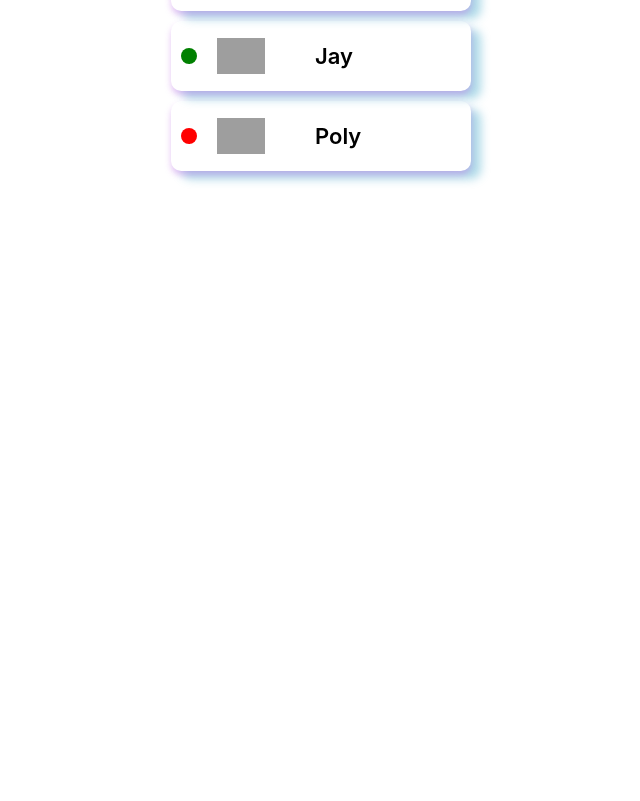
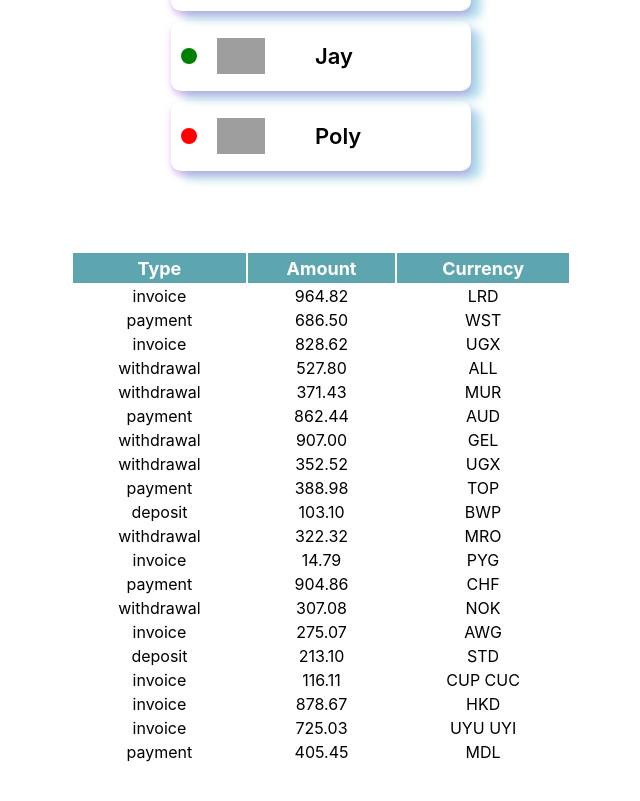
Before and after one commit to AnastasiaZhab/react-01-components, a React (Create React App) app: page / in a window 1280 px wide. Shown: the part 942-1743 px from the top of the page, without its empty margins (319-959 px from the left). Before the commit the page ends 1193 px from the top, so only its background shows below. Built offline with nearby package versions, Linux system fonts and the light colour scheme; grey boxes are pictures that could not be loaded.

Commit message:
create TransactionHistory component

```diff
--- a/src/App.js
+++ b/src/App.js
@@ -1,9 +1,11 @@
 import Profile from './components/Profile/Profile';
 import Statistics from './components/Statistics/Statistics';
 import FriendList from './components/FriendList/FriendList';
+import TransactionHistory from './components/TransactionHistory/TransactionHistory';
 import user from './data/user.json';
 import data from './data/data.json';
-import friends from './data/friends.json'
+import friends from './data/friends.json';
+import transactions from './data/transactions.json'
 
 function App() {
   return (
@@ -16,6 +18,7 @@
        />
       <Statistics title="Upload stats" stats={data} />
       <FriendList friends={friends}/>
+      <TransactionHistory items={transactions} />
     </div>
   );
 }
--- /dev/null
+++ b/src/components/TransactionHistory/TransactionHistory.jsx
@@ -0,0 +1,29 @@
+import s from "./TransactionHistory.module.css";
+
+const TransactionHistory = ({ items }) => {
+  return (
+    <table className={s.table}>
+      <thead className={s.thead}>
+        <tr>
+          <th>Type</th>
+          <th>Amount</th>
+          <th>Currency</th>
+        </tr>
+      </thead>
+
+      <tbody>
+        {items.map(({ id, type, amount, currency }) => {
+          return (
+            <tr key={id}>
+              <td>{type}</td>
+              <td>{amount}</td>
+              <td>{currency}</td>
+            </tr>
+          );
+        })}
+      </tbody>
+    </table>
+  );
+};
+
+export default TransactionHistory;
--- /dev/null
+++ b/src/components/TransactionHistory/TransactionHistory.module.css
@@ -0,0 +1,14 @@
+.table {
+    width: 500px;
+    text-align: center;
+    margin-left: auto;
+    margin-right: auto;
+    margin-bottom: 50px;
+  }
+
+  .thead {
+    background-color: rgb(94, 166, 175);
+    font-size: 18px;
+    color: #fff;
+    height: 30px;
+  }
--- /dev/null
+++ b/src/data/transactions.json
@@ -0,0 +1,122 @@
+[
+  {
+    "id": "1e0700a2-5183-4291-85cc-2065a036a683",
+    "type": "invoice",
+    "amount": "964.82",
+    "currency": "LRD"
+  },
+  {
+    "id": "a30f821b-4d25-4ff0-abdd-e340b3f0dd2b",
+    "type": "payment",
+    "amount": "686.50",
+    "currency": "WST"
+  },
+  {
+    "id": "44dca67a-8e5a-4798-bf8e-b15efd4e1abd",
+    "type": "invoice",
+    "amount": "828.62",
+    "currency": "UGX"
+  },
+  {
+    "id": "ea8ed3dc-2b68-4a53-905a-53ecb0adef33",
+    "type": "withdrawal",
+    "amount": "527.80",
+    "currency": "ALL"
+  },
+  {
+    "id": "ea76146a-0b00-4b80-bc02-a8c822176712",
+    "type": "withdrawal",
+    "amount": "371.43",
+    "currency": "MUR"
+  },
+  {
+    "id": "63ca02f9-d637-46b5-9237-f3b24425e029",
+    "type": "payment",
+    "amount": "862.44",
+    "currency": "AUD"
+  },
+  {
+    "id": "ed0263e8-59a5-4bf1-87e0-2bb88e53dc34",
+    "type": "withdrawal",
+    "amount": "907.00",
+    "currency": "GEL"
+  },
+  {
+    "id": "6013bad0-750c-4691-8bc2-d8f2b43969c4",
+    "type": "withdrawal",
+    "amount": "352.52",
+    "currency": "UGX"
+  },
+  {
+    "id": "252c7be4-8b06-4fa7-8d42-61fb835b70d5",
+    "type": "payment",
+    "amount": "388.98",
+    "currency": "TOP"
+  },
+  {
+    "id": "4eaab41b-b967-40ac-82ed-85fc66f646f1",
+    "type": "deposit",
+    "amount": "103.10",
+    "currency": "BWP"
+  },
+  {
+    "id": "9648a350-8469-42d5-8bf3-18090de5fe67",
+    "type": "withdrawal",
+    "amount": "322.32",
+    "currency": "MRO"
+  },
+  {
+    "id": "9c5c25fb-1a95-4b2f-8d1f-4c4426d677cc",
+    "type": "invoice",
+    "amount": "14.79",
+    "currency": "PYG"
+  },
+  {
+    "id": "43ef232c-80e9-4d6f-b48a-b22405620de3",
+    "type": "payment",
+    "amount": "904.86",
+    "currency": "CHF"
+  },
+  {
+    "id": "5161682e-e620-4019-ab0a-24ceb10fbd20",
+    "type": "withdrawal",
+    "amount": "307.08",
+    "currency": "NOK"
+  },
+  {
+    "id": "7b119d71-42e6-4c42-a141-6818b07bb9ff",
+    "type": "invoice",
+    "amount": "275.07",
+    "currency": "AWG"
+  },
+  {
+    "id": "a4f65722-65c4-4c28-b1f4-b8ed988bb205",
+    "type": "deposit",
+    "amount": "213.10",
+    "currency": "STD"
+  },
+  {
+    "id": "c6e5784b-0ca3-48d6-86e5-b5128af5a523",
+    "type": "invoice",
+    "amount": "116.11",
+    "currency": "CUP CUC"
+  },
+  {
+    "id": "c9ebed6a-3a02-4b49-ac0d-0534b51f2bfd",
+    "type": "invoice",
+    "amount": "878.67",
+    "currency": "HKD"
+  },
+  {
+    "id": "a4a98b0e-b22c-438b-9f83-de2df52110c8",
+    "type": "invoice",
+    "amount": "725.03",
+    "currency": "UYU UYI"
+  },
+  {
+    "id": "b39bfa7a-0166-4c47-94d6-87d20590f746",
+    "type": "payment",
+    "amount": "405.45",
+    "currency": "MDL"
+  }
+]
```
